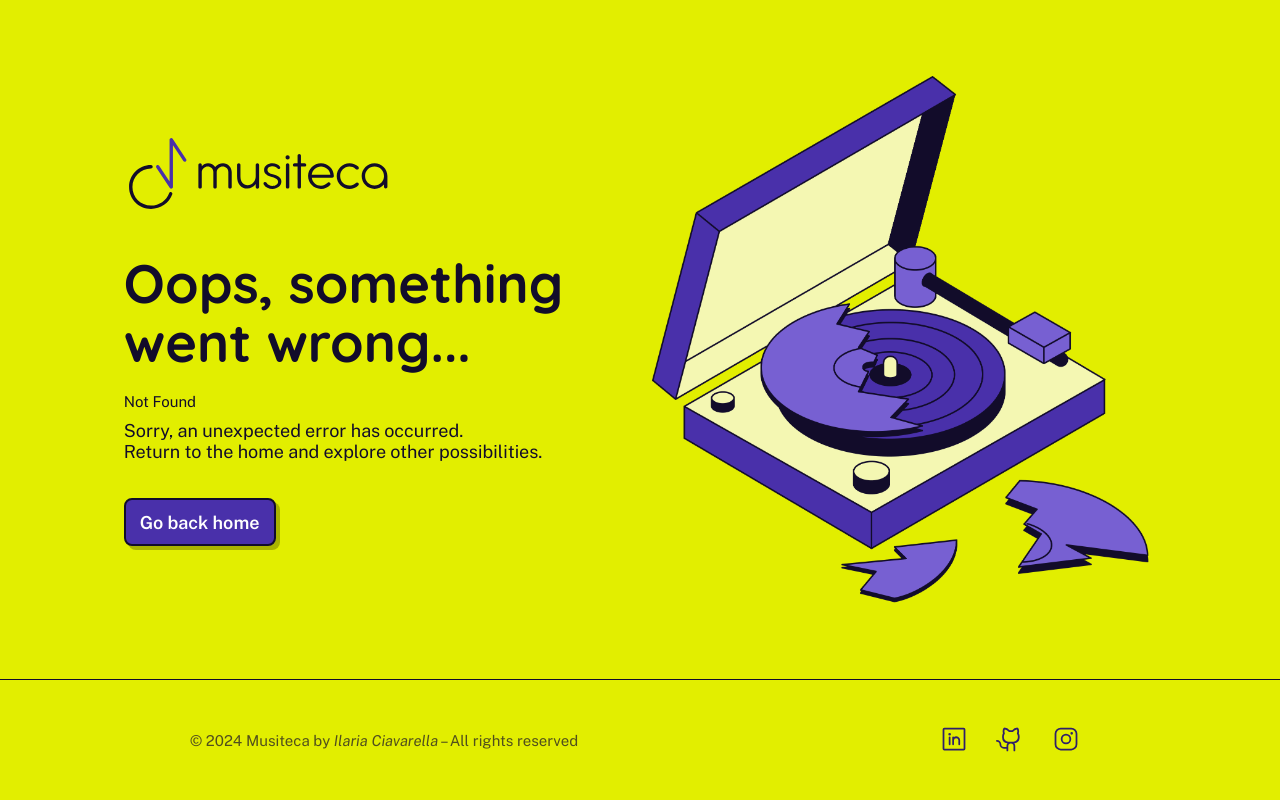
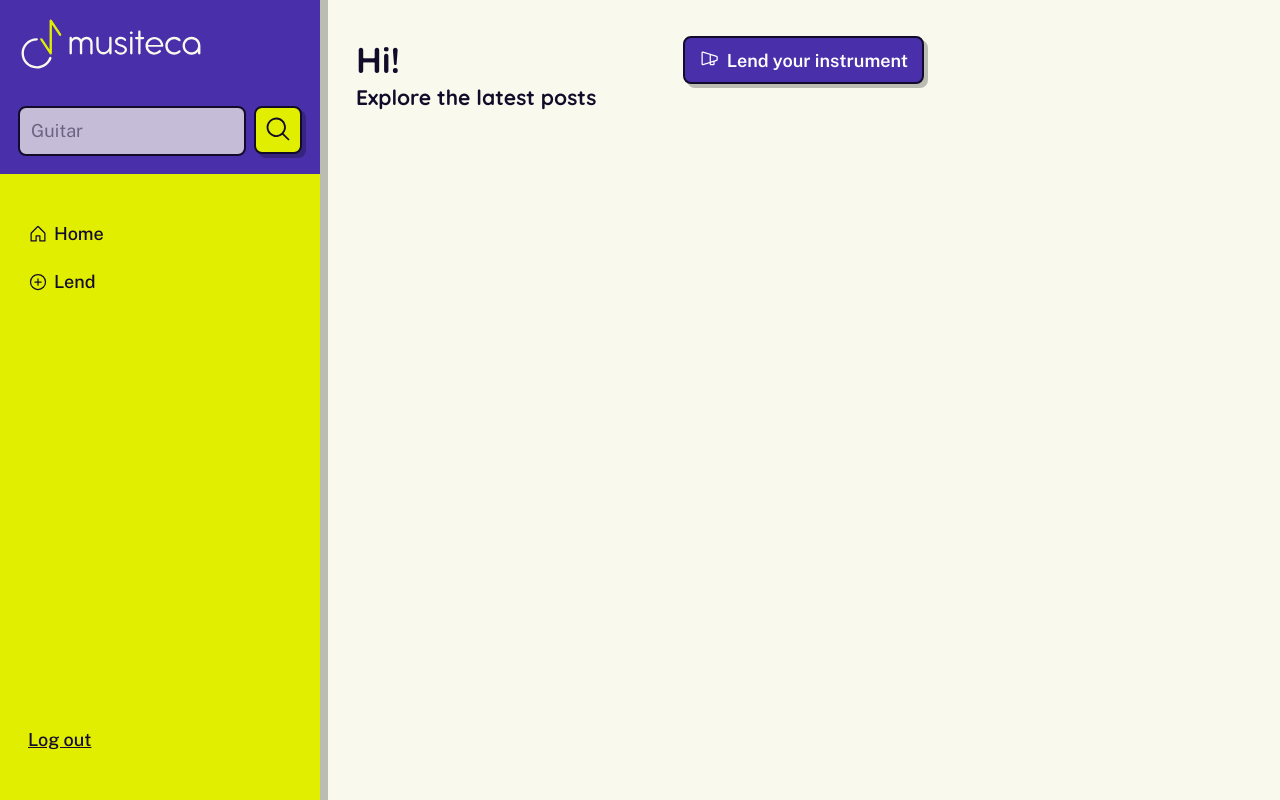
Before and after one commit to ilariaciavarella/musiteca, a React (Vite) app in the folder client/: page /home in a window 1280 px wide. Built offline with nearby package versions, Linux system fonts and the light colour scheme.

Commit message:
Create home component and start populating it

```diff
--- a/client/src/components/header/header.scss
+++ b/client/src/components/header/header.scss
@@ -59,7 +59,7 @@
   flex-grow: 1;
 }
 
-@media only screen and (min-width: 576px){
+@media only screen and (min-width: 768px){
   .musiteca-header {
     box-shadow: 8px 0 0 rgba(0, 0, 0, 0.25);
   }
--- a/client/src/routes/Root.jsx
+++ b/client/src/routes/Root.jsx
@@ -1,23 +1,16 @@
-import { useState } from "react";
 import { Outlet } from "react-router-dom";
 import { Col, Layout, Row } from "antd";
 
 import MusitecaHeader from "../components/header/MusitecaHeader.jsx";
 
 function Root() {
-  const [showNav, setShowNav] = useState(true);
-
-  function toggleNav() {
-    setShowNav((prevShowNav) => !prevShowNav);
-  }
-
   return (
     <Layout>
       <Row>
         <Col xs={24} md={8} lg={6}>
           <MusitecaHeader />
         </Col>
-        <Col xs={24} md={18} lg={12}>
+        <Col xs={24} md={16} lg={12}>
           <Outlet />
         </Col>
         <Col xs={0} lg={6}></Col>
--- a/client/src/routes/auth/Auth.jsx
+++ b/client/src/routes/auth/Auth.jsx
@@ -3,7 +3,7 @@
 import { Col, ConfigProvider, Layout, Modal, Row } from "antd";
 const { Content } = Layout;
 
-import styles from "./Auth.module.scss";
+import styles from "./auth.module.scss";
 
 import LogoLight from "../../assets/images/logo/musiteca-logo_light.svg";
 import loginImage from "../../assets/images/illustrations/musiteca-login_illustration.png";
--- a/client/src/routes/auth/login/Login.jsx
+++ b/client/src/routes/auth/login/Login.jsx
@@ -1,6 +1,6 @@
 import { Form, Input, Button, Alert } from "antd";
 
-import styles from "../Auth.module.scss";
+import styles from "../auth.module.scss";
 import axios from "axios";
 import { useState } from "react";
 import { useNavigate } from "react-router-dom";
--- a/client/src/routes/auth/sign-up/SignUp.jsx
+++ b/client/src/routes/auth/sign-up/SignUp.jsx
@@ -1,4 +1,4 @@
-import styles from "../Auth.module.scss";
+import styles from "../auth.module.scss";
 import { Button, Form, Input, Row, Col, Alert, Modal } from "antd";
 import axios from "axios";
 import { useState } from "react";
--- a/client/src/routes/error/Error.jsx
+++ b/client/src/routes/error/Error.jsx
@@ -4,7 +4,7 @@
 
 const { Content } = Layout;
 
-import styles from "./Error.module.scss";
+import styles from "./error.module.scss";
 
 import MusitecaFooter from "../../components/footer/MusitecaFooter.jsx";
 
--- /dev/null
+++ b/client/src/routes/home/Home.jsx
@@ -0,0 +1,22 @@
+import { Button, Flex } from "antd";
+import { MegaphoneSimple } from "@phosphor-icons/react";
+
+import styles from "./home.module.scss";
+
+function Home() {
+  return (
+    <main className={styles["main-container"]}>
+      <Flex align="center" justify="space-between">
+        <div className={styles["greeting"]}>Hi!</div>
+        <Button type="primary" icon={<MegaphoneSimple size={20} />}>
+          Lend your instrument
+        </Button>
+      </Flex>
+      <div className={styles["feed-post"]}>
+        <h3>Explore the latest posts</h3>
+      </div>
+    </main>
+  );
+}
+
+export default Home;
--- /dev/null
+++ b/client/src/routes/home/home.module.scss
@@ -0,0 +1,16 @@
+.main-container {
+  padding: 1.5rem .75rem;
+}
+
+.greeting {
+  font-family: "Quicksand", sans-serif, system-ui;
+  font-size: 2rem;
+  font-weight: 700;
+  line-height: 110%;
+}
+
+@media only screen and (min-width: 768px){
+  .main-container {
+    padding: 2rem;
+  }
+}
```
Also changed, not shown: client/src/App.jsx (+7 -0 lines), client/src/routes/auth/auth.module.scss (renamed from client/src/routes/auth/Auth.module.scss), client/src/routes/error/error.module.scss (renamed from client/src/routes/error/Error.module.scss).
